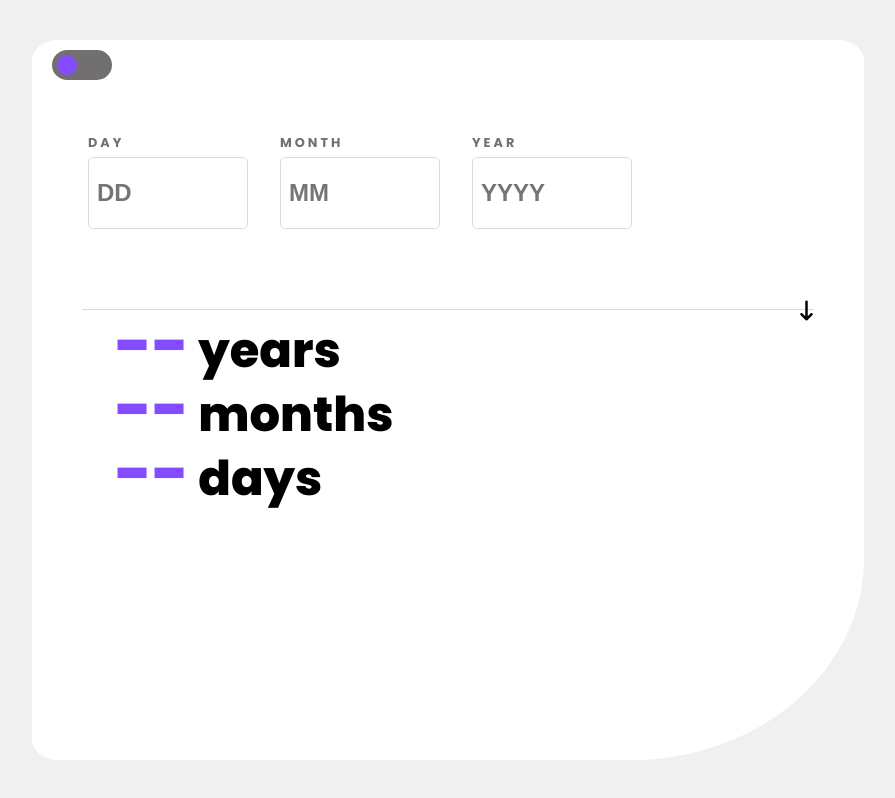
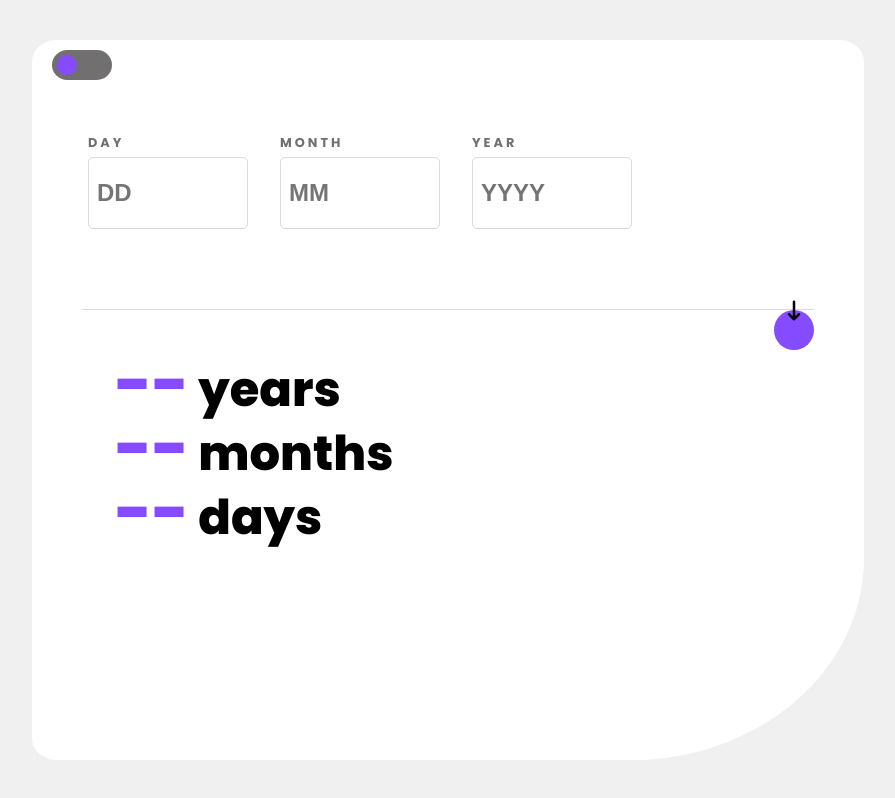
Before and after one commit to Vengxdor/Age-calculator-v1, a plain HTML site: page index.html in a window 1280 px wide. Shown: the whole page, without its empty margins (192-1087 px from the left). Drawn offline with Linux system fonts and the light colour scheme; a web font is replaced by a local one.

Commit message:
change in icon

```diff
--- a/src/css/style.css
+++ b/src/css/style.css
@@ -150,7 +150,14 @@ input[type=number]::-webkit-inner-spin-button{
    margin-top: 2rem;
    margin-bottom: 2rem;
    width: 88%;
+}
 
+
+.fa-arrow-down-long{
+   width: 40px;
+   height: 40px;
+   background: var(--primaryColor);
+   border-radius: 50%;
 }
 
 
```
